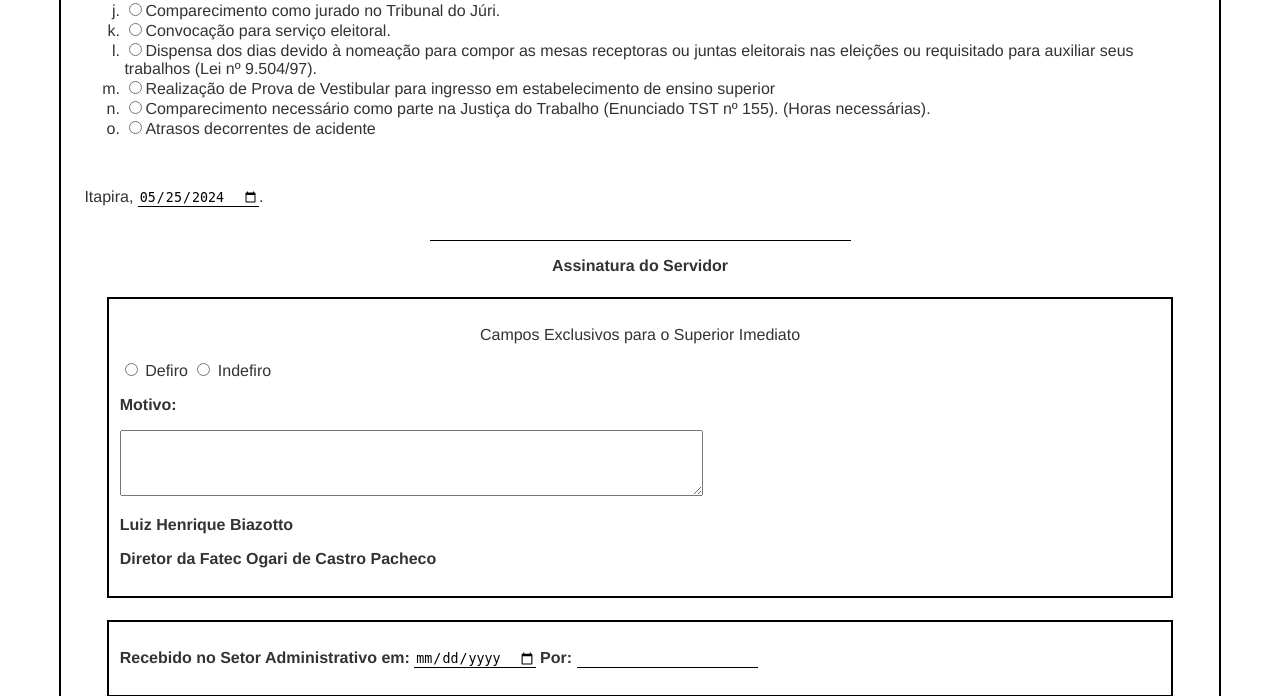
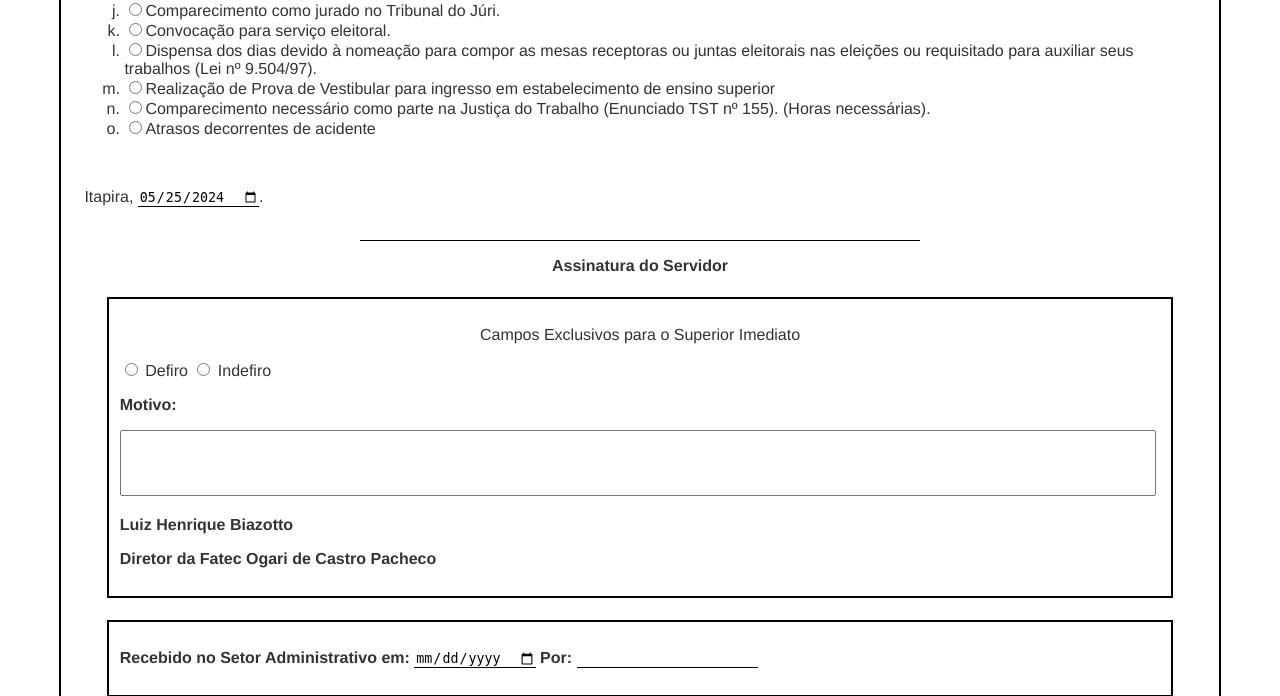
Before and after one commit to LucasAVS242/P1_Grupo-6, a PHP site: page /justificativa.html in a window 1280 px wide. Shown: the part 936-1632 px from the top of the page. Run offline with PHP 8.4, Linux system fonts and the light colour scheme.

Commit message:
remocao do icone input number e alguns acertos na pagina justificativa

```diff
--- a/Style/main.css
+++ b/Style/main.css
@@ -83,3 +83,9 @@ table, th, td {
 button {
   border: none;
 }
+
+input::-webkit-outer-spin-button,
+input::-webkit-inner-spin-button {
+  -webkit-appearance: none;
+  margin: 0;
+}
--- a/justificativa.html
+++ b/justificativa.html
@@ -27,6 +27,11 @@
             display: block;
             margin-right: auto;
             margin-left: auto;
+        }
+
+        textarea {
+            width: 99%;
+            resize: none;
         }
     </style>
 </head>
@@ -121,7 +126,7 @@
                 <br>
 
                 <p>Itapira, <input type="date" name="data" id="data">.</p>
-                <input class="center-block" type="text" name="assServidor" id="assServidor" size="50">
+                <input class="center-block" style="width: 50%;" type="text" name="assServidor" id="assServidor" size="50">
                 <p style="text-align: center;"><b>Assinatura do Servidor</b></p>
 
                 <section>
```
